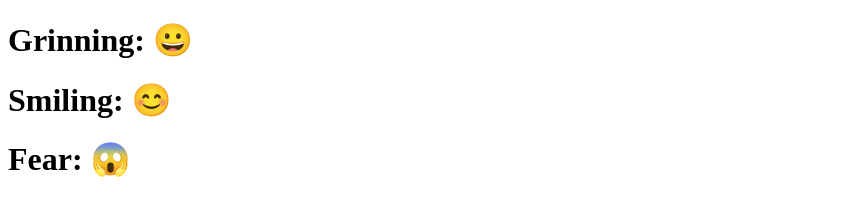
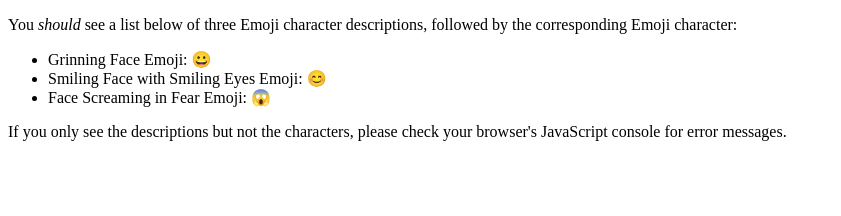
Before and after one commit to charman/mturk-emoji, a plain HTML site: page index.html in a window 1280 px wide. Shown: the whole page, without its empty margins (0-841 px from the left). Drawn offline with nearby package versions, Linux system fonts and the light colour scheme.

Commit message:
Added description of expected behavior to index.html

```diff
--- a/index.html
+++ b/index.html
@@ -13,19 +13,27 @@
     </script>
   </head>
   <body>
-    <h1>
-      Grinning:
-      <span class='emoji-bytes' data-emoji-bytes='[240, 159, 152, 128]'></span>
-    </h1>
-    <h1>
-      Smiling:
-      <span class='emoji-bytes' data-emoji-bytes='[240, 159, 152, 138]'></span>
-    </h1>
-    <h1>
-      Fear:
-      <span class='emoji-bytes' data-emoji-bytes='[240, 159, 152, 177]'></span>
-    </h1>
-
-    </h1>
+    <p>
+      You <i>should</i> see a list below of three Emoji character
+      descriptions, followed by the corresponding Emoji character:
+    </p>
+    <ul>
+      <li>
+        Grinning Face Emoji:
+        <span class='emoji-bytes' data-emoji-bytes='[240, 159, 152, 128]'></span>
+      </li>
+      <li>
+        Smiling Face with Smiling Eyes Emoji:
+        <span class='emoji-bytes' data-emoji-bytes='[240, 159, 152, 138]'></span>
+      </li>
+      <li>
+        Face Screaming in Fear Emoji:
+        <span class='emoji-bytes' data-emoji-bytes='[240, 159, 152, 177]'></span>
+      </li>
+    </ul>
+    <p>
+      If you only see the descriptions but not the characters, please
+      check your browser's JavaScript console for error messages.
+    </p>
   </body>
 </html>
```
